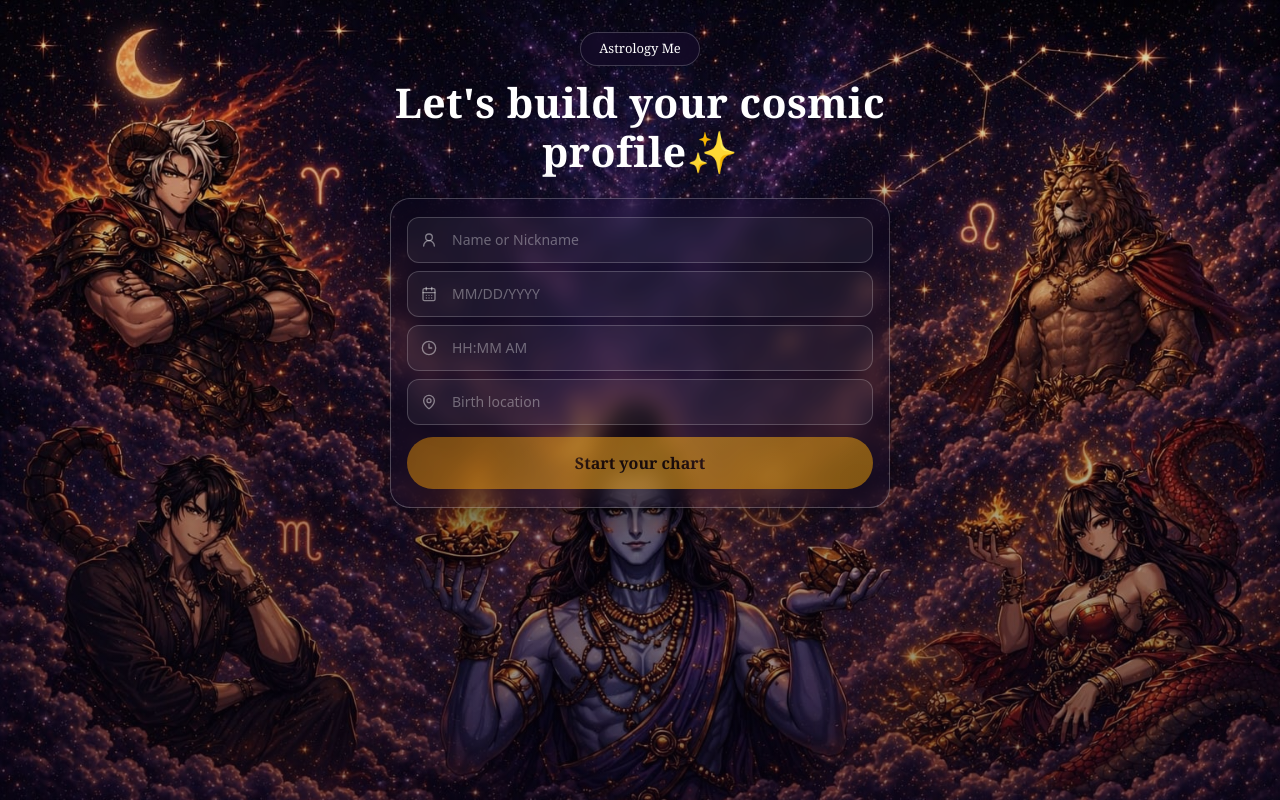
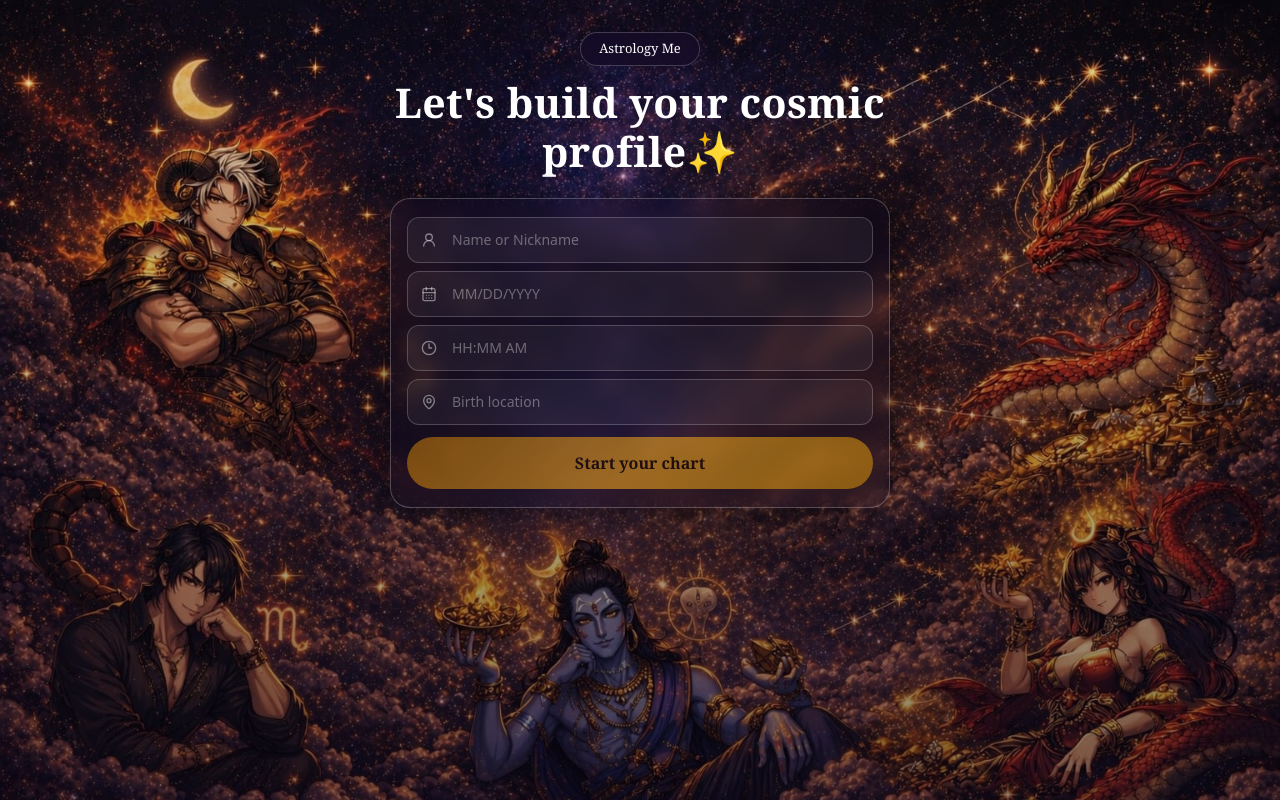
Before and after one commit to biggabig19-lab/astrology-me, a React (Vite) app: page / in a window 1280 px wide. Built offline with nearby package versions, Linux system fonts and the light colour scheme.

Commit message:
Change background image in landing shell

```diff
--- a/src/App.jsx
+++ b/src/App.jsx
@@ -836,7 +836,7 @@ function Landing({ onSubmit }) {
       style={{
         position: 'relative',
         minHeight: '100vh',
-        backgroundImage: "url('/114673.jpeg'), radial-gradient(circle at 15% 10%, rgba(255,186,120,0.45), transparent 34%), radial-gradient(circle at 85% 20%, rgba(255,125,93,0.35), transparent 30%), radial-gradient(circle at 50% 110%, rgba(255,84,143,0.2), transparent 45%), linear-gradient(180deg, #20062f 0%, #311047 42%, #1a1238 100%)",
+        backgroundImage: "url('/desktop.jpeg'), radial-gradient(circle at 15% 10%, rgba(255,186,120,0.45), transparent 34%), radial-gradient(circle at 85% 20%, rgba(255,125,93,0.35), transparent 30%), radial-gradient(circle at 50% 110%, rgba(255,84,143,0.2), transparent 45%), linear-gradient(180deg, #20062f 0%, #311047 42%, #1a1238 100%)",
         backgroundSize: 'cover, auto, auto, auto, auto',
         backgroundPosition: 'center top, 15% 10%, 85% 20%, 50% 110%, center',
         backgroundRepeat: 'no-repeat',
```
